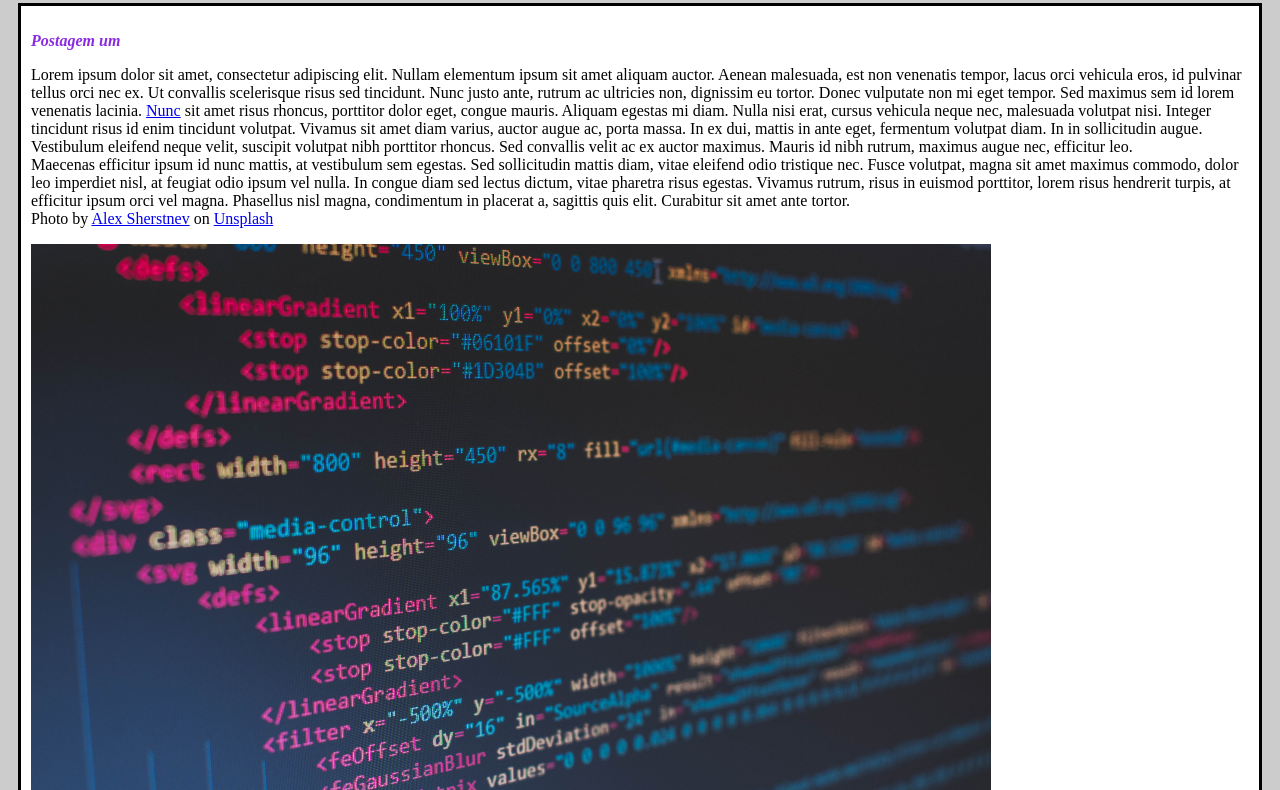
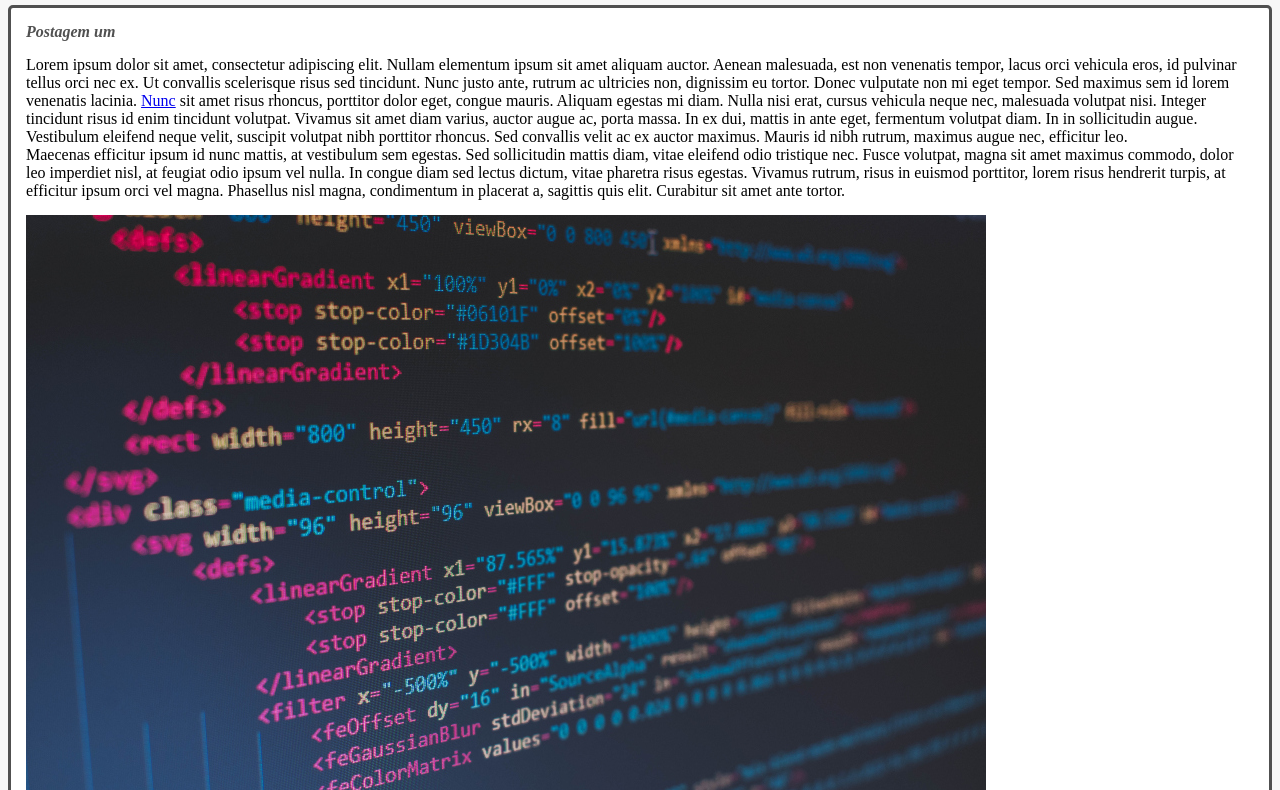
Before and after one commit to elysaph/sntndr, a plain HTML site: page curso-htmlcss/index.html in a window 1280 px wide. Shown: the part 236-1026 px from the top of the page. Drawn offline with Linux system fonts and the light colour scheme.

Commit message:
margin and color style updates

```diff
--- a/curso-htmlcss/index.html
+++ b/curso-htmlcss/index.html
@@ -14,7 +14,7 @@
     <!--<h1>-<h6> Eles não foram criados na versão 5 do HTML e nem são específicos para semântica, mas servem para esse propósito. São utilizados para marcar a importância dos títulos, sendo <h1> o mais importante e <h6> o menos. Uma dica: use apenas um <h1> por página, pois ele representa o objetivo da sua página.-->
   <body>
     <header>
-      <img src="alex-sherstnev-B8PuXTrdjCM-unsplash.jpg" alt="Light effects on blue background" width="100" height="100">
+      <img src="alex-sherstnev-B8PuXTrdjCM-unsplash.jpg" alt="Light effects on blue background" width="100" height="100" class="foto_abstrata">
       <h1 id="titulo">Elysa Hámori</h1>
     </header>
     <section>
@@ -30,15 +30,13 @@
         <h3 class="titulo_post">
           Postagem um
         </h3>
-        <p>
+        <p class="conteudo_post">
           Lorem ipsum dolor sit amet, consectetur adipiscing elit. Nullam elementum ipsum sit amet aliquam auctor. Aenean malesuada, est non venenatis tempor, lacus orci vehicula eros, id pulvinar tellus orci nec ex. Ut convallis scelerisque risus sed tincidunt. Nunc justo ante, rutrum ac ultricies non, dignissim eu tortor. Donec vulputate non mi eget tempor. Sed maximus sem id lorem venenatis lacinia. <a href="mailto:elysaph@gmail.com" target="_blank">Nunc</a> sit amet risus rhoncus, porttitor dolor eget, congue mauris. Aliquam egestas mi diam. Nulla nisi erat, cursus vehicula neque nec, malesuada volutpat nisi. Integer tincidunt risus id enim tincidunt volutpat. Vivamus sit amet diam varius, auctor augue ac, porta massa. In ex dui, mattis in ante eget, fermentum volutpat diam. In in sollicitudin augue. Vestibulum eleifend neque velit, suscipit volutpat nibh porttitor rhoncus. Sed convallis velit ac ex auctor maximus. Mauris id nibh rutrum, maximus augue nec, efficitur leo.
           <br>
           Maecenas efficitur ipsum id nunc mattis, at vestibulum sem egestas. Sed sollicitudin mattis diam, vitae eleifend odio tristique nec. Fusce volutpat, magna sit amet maximus commodo, dolor leo imperdiet nisl, at feugiat odio ipsum vel nulla. In congue diam sed lectus dictum, vitae pharetra risus egestas. Vivamus rutrum, risus in euismod porttitor, lorem risus hendrerit turpis, at efficitur ipsum orci vel magna. Phasellus nisl magna, condimentum in placerat a, sagittis quis elit. Curabitur sit amet ante tortor.
           <br>
-          Photo by <a href="https://unsplash.com/@alexxingplus?utm_source=unsplash&utm_medium=referral&utm_content=creditCopyText">Alex Sherstnev</a> on <a href="https://unsplash.com/t/experimental?utm_source=unsplash&utm_medium=referral&utm_content=creditCopyText">Unsplash</a>
-          <br>
       </p>
-        <img src="florian-olivo-4hbJ-eymZ1o-unsplash(1).jpg" alt="Editor de texto mostrando código HTML">
+        <img src="florian-olivo-4hbJ-eymZ1o-unsplash(1).jpg" alt="Editor de texto mostrando código HTML" class="imagem_post">
           Photo by <a href="https://unsplash.com/@florianolv?utm_source=unsplash&utm_medium=referral&utm_content=creditCopyText">Florian Olivo</a> on <a href="https://unsplash.com/s/photos/html-code?utm_source=unsplash&utm_medium=referral&utm_content=creditCopyText">Unsplash</a>
       </header>
     </article>
--- a/curso-htmlcss/style.css
+++ b/curso-htmlcss/style.css
@@ -1,20 +1,37 @@
 body {
-  background: #ccc;
+  background: #f7f7f7;
 
 }
 
+.foto_abstrata {
+  border: 1px solid #505050;
+  border-radius: 50%;
+}
 #titulo, .subtitulo, .titulo_post{
-  color:blueviolet;
+  color:#505050;
 }
 
 .titulo_post {
+  margin: 0;
+  margin-bottom: 15px;
   font-size: 16px;
   font-style: italic;
 }
 
 .postagem {
-  background: #fff;
-  padding: 10px;
-  border: 3px solid #000;
-  margin: 10px;
+  background-color: #fff;
+  padding: 15px;
+  border: 3px solid #505050;
+  margin-bottom: 15px;
+  border-radius: 5px;
 }
+
+.conteudo_post {
+  margin: 0;
+  margin-bottom: 15px;
+}
+
+.imagem_post {
+  margin-bottom: 15px;
+
+}
```
